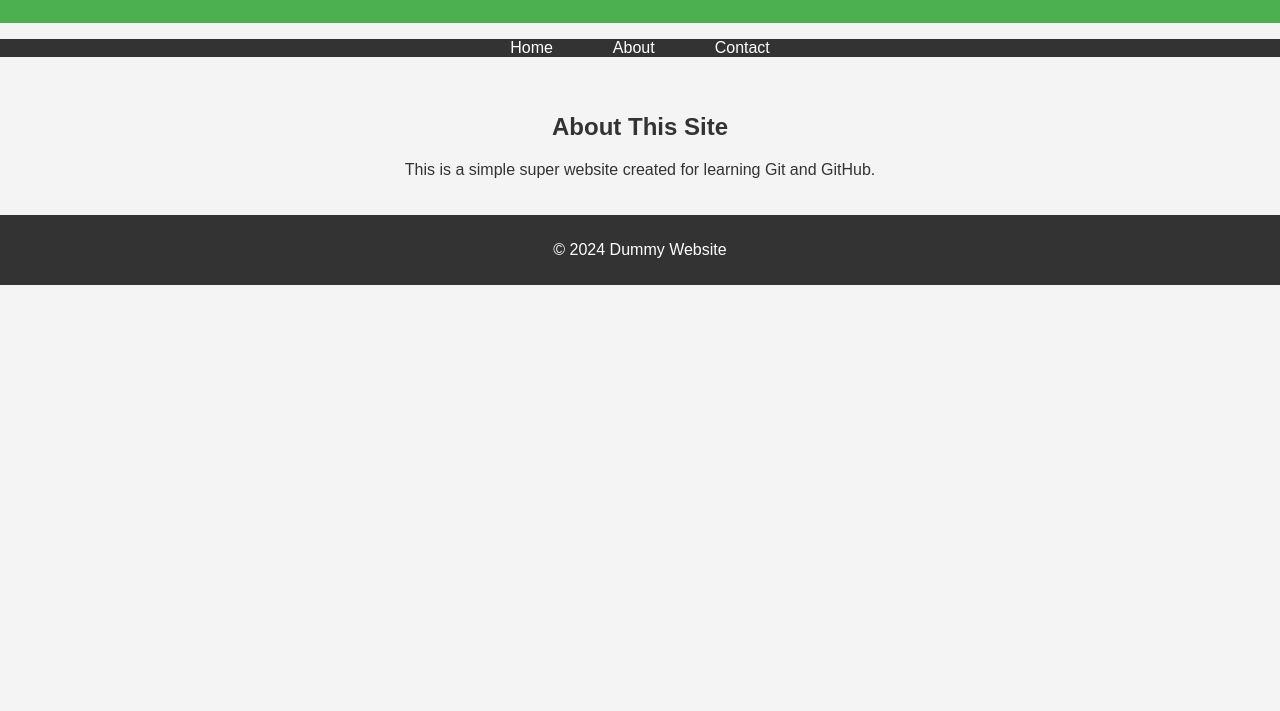
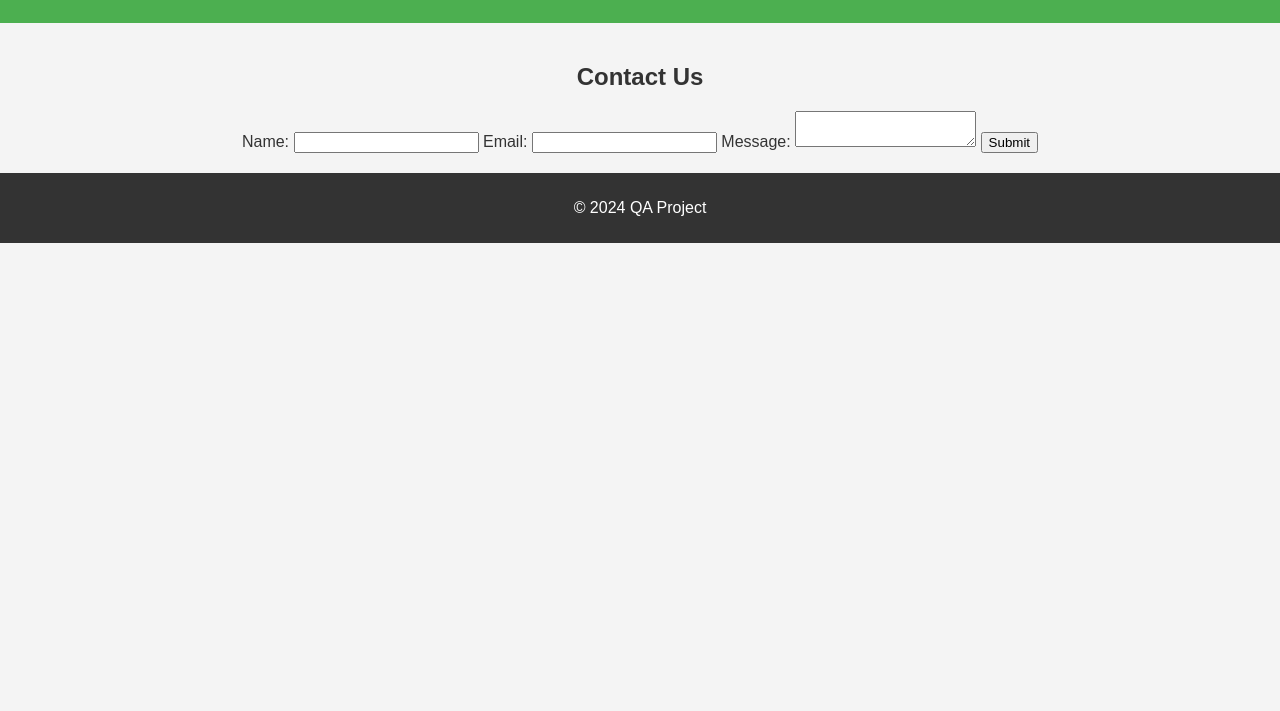
Before and after one commit to Huseyn98/QA, a website: page index.html in a window 1280 px wide. Shown: the part 89-800 px from the top of the page. Drawn offline with Linux system fonts and the light colour scheme.

Commit message:
new db changes

```diff
--- a/index.html
+++ b/index.html
@@ -3,29 +3,35 @@
 <head>
     <meta charset="UTF-8">
     <meta name="viewport" content="width=device-width, initial-scale=1.0">
-    <title>Dummy Website</title>
+    <title>QA Project</title>
     <link rel="stylesheet" href="styles.css">
 </head>
 <body>
     <header>
-        <h1>Welcome to My Super Website</h1>
+        <h1>Welcome to QA Project</h1>
     </header>
-    <nav>
-        <ul>
-            <li><a href="#">Home</a></li>
-            <li><a href="#">About</a></li>
-            <li><a href="#">Contact</a></li>
-        </ul>
-    </nav>
+
     <main>
-        <section>
-            <h2>About This Site</h2>
-            <p>This is a simple super website created for learning Git and GitHub.</p>
+        <section id="contact">
+            <h2>Contact Us</h2>
+            <form action="/submit-form" method="POST">
+                <label for="name">Name:</label>
+                <input type="text" id="name" name="name" required>
+
+                <label for="email">Email:</label>
+                <input type="email" id="email" name="email" required>
+
+                <label for="message">Message:</label>
+                <textarea id="message" name="message" required></textarea>
+
+                <button type="submit">Submit</button>
+            </form>
+
         </section>
     </main>
+
     <footer>
-        <p>&copy; 2024 Dummy Website</p>
+        <p>&copy; 2024 QA Project</p>
     </footer>
-    <script src="script.js"></script>
 </body>
 </html>
```
Also changed, not shown: package.json (+7 -2 lines), server.js (added, +45 -0 lines), 1 other file.
